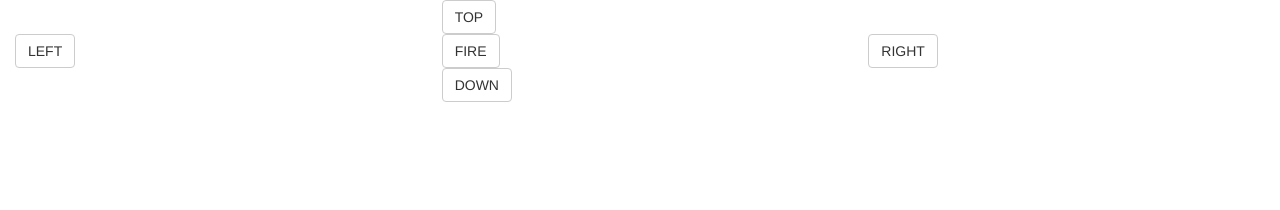
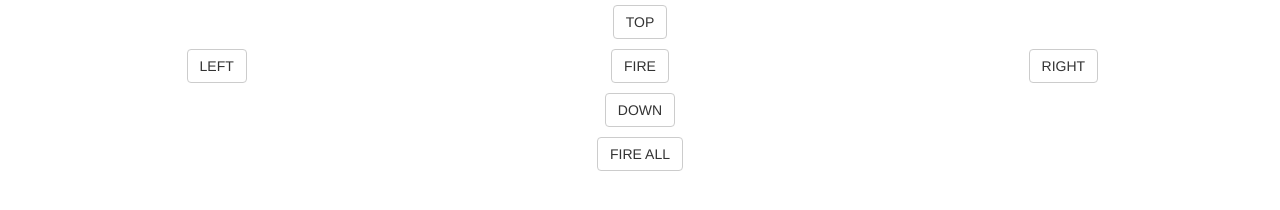
Before and after one commit to yaucheres/usbmissile, a website: page frontend/app/index.html in a window 1280 px wide. Drawn offline with nearby package versions, Linux system fonts and the light colour scheme.

Commit message:
Corrected layout on small device

```diff
--- a/frontend/app/css/frontend.css
+++ b/frontend/app/css/frontend.css
@@ -0,0 +1,7 @@
+#remote .row {
+    padding: 5px;
+}
+
+#remote .row div {
+    text-align: center;
+}
--- a/frontend/app/index.html
+++ b/frontend/app/index.html
@@ -9,21 +9,24 @@
     <script src="js/controllers.js"></script>
 </head>
 <body ng-controller="MissileCmd" >
-    <div class="container-fluid">
+    <div id="remote" class="container-fluid">
         <div class="row">
-            <div class="col-md-4"></div>
-            <div class="col-md-4"><a class="btn btn-default" href="#" role="button" ng-click="cmd('up')">TOP</a></div>
-            <div class="col-md-4"></div>
+            <div class="col-xs-4"></div>
+            <div class="col-xs-4"><a class="btn btn-default" href="#" role="button" ng-click="cmd('up')">TOP</a></div>
+            <div class="col-xs-4"></div>
         </div>
         <div class="row">
-            <div class="col-md-4"><a class="btn btn-default" href="#" role="button" ng-click="cmd('left')">LEFT</a></div>
-            <div class="col-md-4"><a class="btn btn-default" href="#" role="button" ng-click="cmd('fire')">FIRE</a></div>
-            <div class="col-md-4"><a class="btn btn-default" href="#" role="button" ng-click="cmd('right')">RIGHT</a></div>
+            <div class="col-xs-4"><a class="btn btn-default" href="#" role="button" ng-click="cmd('left')">LEFT</a></div>
+            <div class="col-xs-4"><a class="btn btn-default" href="#" role="button" ng-click="cmd('fire')">FIRE</a></div>
+            <div class="col-xs-4"><a class="btn btn-default" href="#" role="button" ng-click="cmd('right')">RIGHT</a></div>
         </div>
         <div class="row">
-            <div class="col-md-4"></div>
-            <div class="col-md-4"><a class="btn btn-default" href="#" role="button" ng-click="cmd('down')">DOWN</a></div>
-            <div class="col-md-4"></div>
+            <div class="col-xs-4"></div>
+            <div class="col-xs-4"><a class="btn btn-default" href="#" role="button" ng-click="cmd('down')">DOWN</a></div>
+            <div class="col-xs-4"></div>
+        </div>
+        <div class="row">
+            <div class="col-xs-4 col-xs-offset-4"><a class="btn btn-default" href="#" role="button" ng-click="cmd('fireall')">FIRE ALL</a></div>
         </div>
     </div>
 
```
